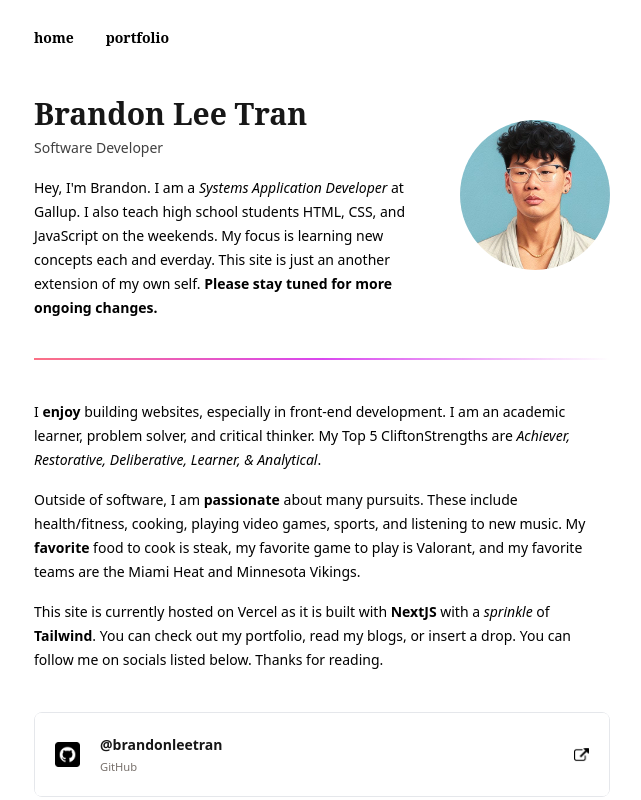
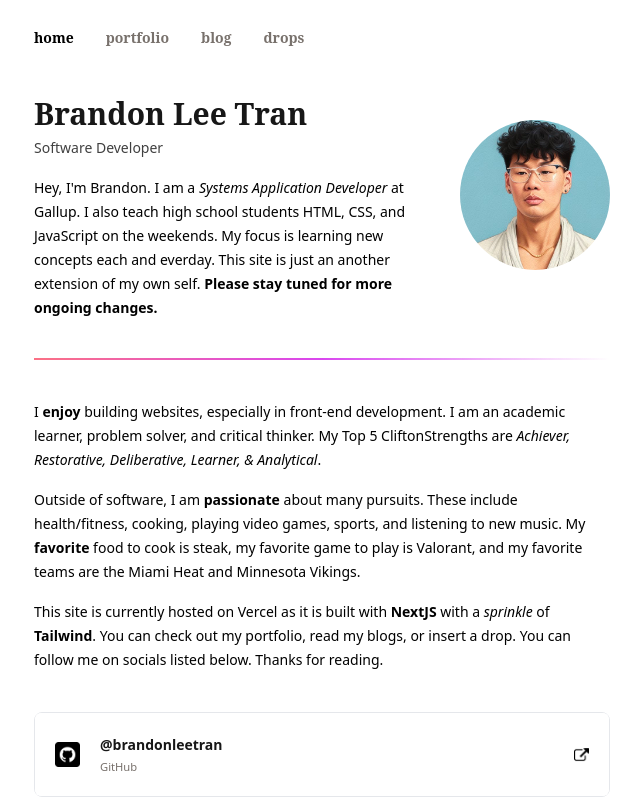
Before and after one commit to brandonleetran/brandonleetran, a Next.js app: page / in a window 1280 px wide. Shown: the whole page, without its empty margins (286-927 px from the left). Built offline with nearby package versions, Linux system fonts and the light colour scheme; a web font is replaced by a local one.

Commit message:
feat: client side navigation

```diff
--- a/components/Navbar.tsx
+++ b/components/Navbar.tsx
@@ -15,21 +15,11 @@ const Navigation = () => {
       <div className="w-full m-auto max-w-2xl container flex flex-wrap items-center justify-end md:justify-center">
         <div className="w-full flex-grow flex items-center bg-transparent text-white z-20" id="nav-content">
           <ul className="text-sm font-normal flex flex-1 items-center text-left pl-1 md:pl-0">
-          {/* {links.map((link) => (
-                <li key={link.path}>
-                  <NavBarLink navlink={link} />
-                </li>
-              ))} */}
-            <li>
-              <Link href='/' className="text-black lowercase font-bold hover:text-black bg-transparent inline-block py-2 px-4 no-underline rounded-md transition-bg duration-300">
-                Home
-              </Link>
-            </li>
-            <li>
-              <Link href='/portfolio' className="text-black lowercase font-bold hover:text-black bg-transparent inline-block py-2 px-4 no-underline rounded-md transition-bg duration-300">
-                Portfolio
-              </Link>
-            </li>
+            {links.map((link) => (
+                  <li key={link.path}>
+                    <NavBarLink navlink={link} />
+                  </li>
+                ))}
             </ul>
         </div>
       </div>
```
